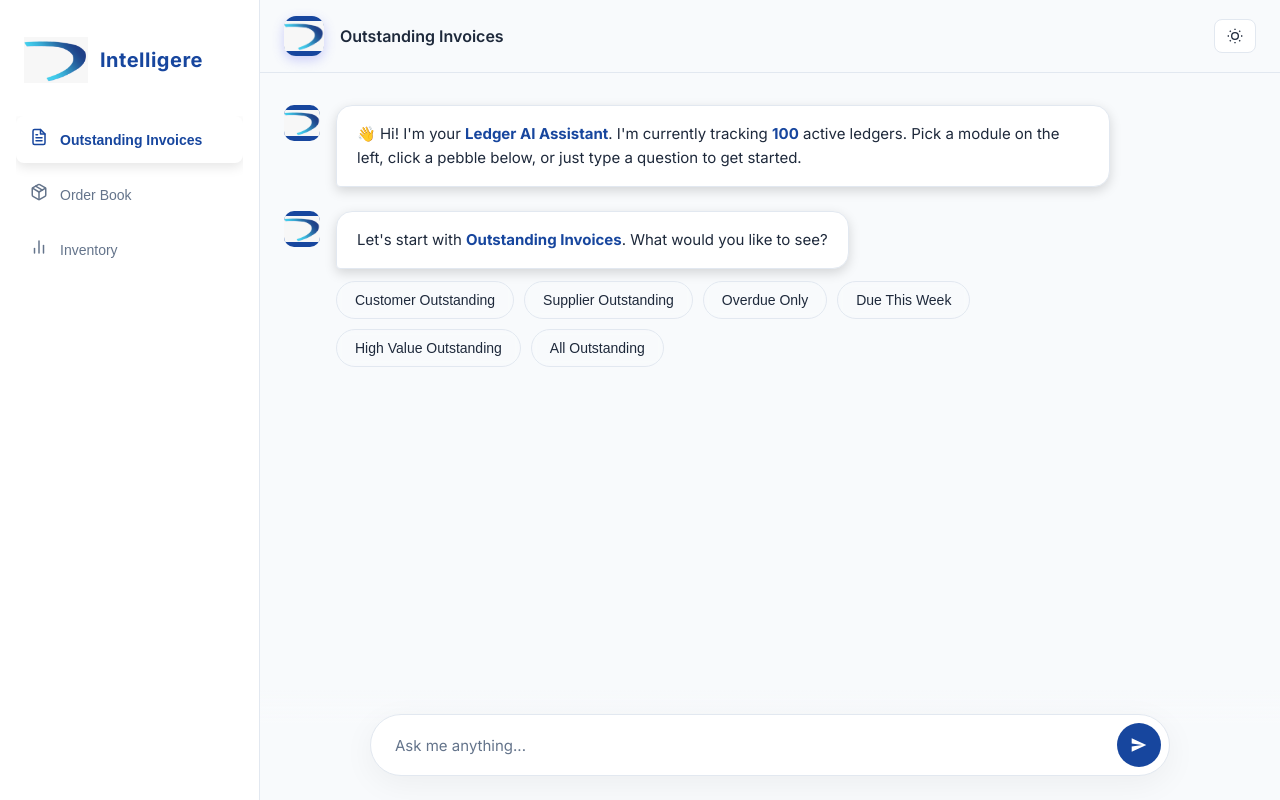
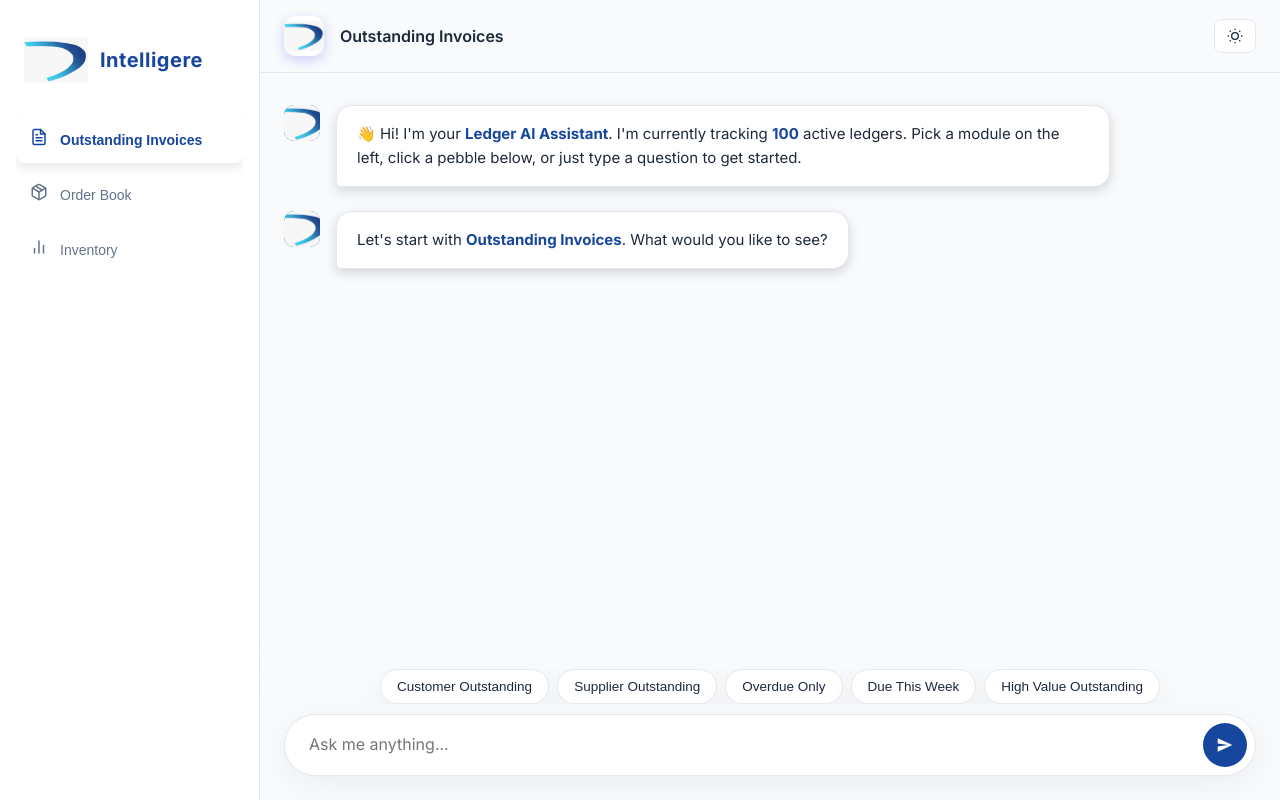
Before and after one commit to chetan2865/intelligere, a Django app: page / in a window 1280 px wide. Run offline with Django 4.2, Linux system fonts and the light colour scheme; data comes from the database, SQL or seed files in the repository.

Commit message:
Restore full Outstanding Invoices module, dock pebbles above composer, add zebra-striped tables
Removes only the "All Outstanding" pebble (not the whole module), pins
pebbles in a persistent dock above the chat input instead of the scrolling
message flow, switches the date-range filter to Last 10/30/60 days + Custom,
adds theme-aware alternating row colors to all tables, fixes the sidebar
logo being cropped, and widens the composer to fill the chat panel.

```diff
--- a/ledger/static/ledger/css/style.css
+++ b/ledger/static/ledger/css/style.css
@@ -9,6 +9,8 @@
   --accent-2: #17469e;
   --accent-tint: rgba(23, 70, 158, 0.15);
   --shadow: 0 8px 32px rgba(0, 0, 0, 0.05);
+  --row-base: #ffffff;
+  --row-stripe: #f1f5f9;
 }
 [data-theme="dark"] {
   --bg-main: #0b101a;
@@ -21,6 +23,8 @@
   --accent-2: #17469e;
   --accent-tint: rgba(23, 70, 158, 0.15);
   --shadow: 0 8px 32px rgba(0, 0, 0, 0.4);
+  --row-base: #111a29;
+  --row-stripe: #1a2740;
 }
 .theme-toggle {
   margin-left: auto;
@@ -96,11 +100,15 @@ body {
   display: flex;
   align-items: center;
   justify-content: center;
-  background: transparent;
+  background: #fff;
+  border-radius: 10px;
 }
 .brand-logo {
   width: 100%;
   height: 100%;
+  /* Source logo is a wide (non-square) image. "cover" cropped the mark;
+     "contain" shows it uncropped, with the white brand-mark background
+     filling in around it instead of letterbox bars. */
   object-fit: contain;
 }
 .brand-name {
@@ -195,7 +203,7 @@ body {
   width: 40px;
   height: 40px;
   border-radius: 12px;
-  background: linear-gradient(135deg, var(--accent-1), var(--accent-2));
+  background: #fff;
   display: flex;
   align-items: center;
   justify-content: center;
@@ -219,7 +227,7 @@ body {
 .chat-body {
   flex: 1;
   overflow-y: auto;
-  padding: 32px 24px 100px;
+  padding: 32px 24px 180px;
   display: flex;
   flex-direction: column;
   gap: 24px;
@@ -257,7 +265,10 @@ body {
 .avatar img {
   width: 100%;
   height: 100%;
-  object-fit: contain;
+  /* The source logo is a wide (non-square) image; "contain" inside a square
+     avatar left visible gaps of the gradient background around it. "cover"
+     fills the tile cleanly with no bleed-through. */
+  object-fit: cover;
   border-radius: inherit;
 }
 .bubble {
@@ -329,30 +340,44 @@ body {
     transform: scale(1);
   }
 }
-/* pebble suggestion chips */
-.pebble-row {
+/* pebble suggestion chips — docked above the composer, not inline in the
+   chat flow, so they always show the current context's options and never
+   scroll away with old messages. */
+.chat-input-stack {
+  display: flex;
+  flex-direction: column;
+  gap: 10px;
+  width: 100%;
+  max-width: 100%;
+  pointer-events: auto;
+}
+.pebble-dock {
   display: flex;
   flex-wrap: wrap;
-  gap: 10px;
-  padding-left: 52px;
-  max-width: 90%;
-  margin-top: -12px;
+  gap: 8px;
+  justify-content: center;
+  max-height: 92px;
+  overflow-y: auto;
+}
+.pebble-dock:empty {
+  display: none;
 }
 .pebble {
-  background: transparent;
+  background: var(--bg-panel);
   border: 1px solid var(--border-color);
   color: var(--text-primary);
   font-weight: 500;
-  font-size: 14px;
+  font-size: 13.5px;
   border-radius: 999px;
-  padding: 10px 18px;
+  padding: 9px 16px;
   cursor: pointer;
   transition: all 0.2s ease;
   backdrop-filter: blur(4px);
+  box-shadow: var(--shadow);
 }
 .pebble:hover {
-  background: rgba(255, 255, 255, 0.08);
-  border-color: var(--text-secondary);
+  background: var(--accent-tint);
+  border-color: var(--accent-1);
   transform: translateY(-2px);
 }
 /* results card embedded in a bot bubble */
@@ -375,6 +400,12 @@ td {
   text-align: left;
   border-bottom: 1px solid var(--border-color);
   white-space: nowrap;
+}
+tbody tr:nth-child(odd) td {
+  background: var(--row-base);
+}
+tbody tr:nth-child(even) td {
+  background: var(--row-stripe);
 }
 th {
   background: rgba(255, 255, 255, 0.03);
@@ -469,7 +500,7 @@ tr.clickable-row:hover td {
   border: 1px solid var(--border-color);
   border-radius: 999px;
   width: 100%;
-  max-width: 800px;
+  max-width: 100%;
   box-shadow: var(--shadow);
   transition: border-color 0.3s ease;
   pointer-events: auto;
@@ -477,15 +508,24 @@ tr.clickable-row:hover td {
 .chat-input-bar:focus-within {
   border-color: var(--accent-1);
 }
-.chat-input-bar input {
+.chat-input-bar input,
+.chat-input-bar textarea {
   flex: 1;
   border: none;
   background: transparent;
-  font-size: 15px;
+  font-size: 16px;
   color: var(--text-primary);
   outline: none;
-  padding: 12px 0;
+  padding: 10px 0;
   font-family: inherit;
+}
+.chat-input-bar textarea {
+  min-height: 44px;
+  max-height: 160px;
+  line-height: 1.4;
+  resize: none;
+  overflow: auto;
+  padding-right: 6px;
 }
 .chat-input-bar input::placeholder {
   color: var(--text-secondary);
--- a/ledger/static/ledger/js/main.js
+++ b/ledger/static/ledger/js/main.js
@@ -32,6 +32,17 @@ sidebarOverlay.addEventListener('click', () => {
 // ---------------------------------------------------------------------------
 // Chat primitives
 // ---------------------------------------------------------------------------
+
+// Auto-resize the composer when it's a textarea so users can type multiple
+// lines comfortably. Works for both <input> (no-op) and <textarea>.
+function autoResizeComposer() {
+  if (!chatInput) return;
+  if (chatInput.tagName.toLowerCase() !== 'textarea') return;
+  chatInput.style.height = 'auto';
+  const newHeight = Math.min(chatInput.scrollHeight, 200);
+  chatInput.style.height = `${newHeight}px`;
+}
+chatInput && chatInput.addEventListener('input', autoResizeComposer);
 function escapeHtml(str) {
   const div = document.createElement('div');
   div.textContent = str;
@@ -80,23 +91,22 @@ function showTyping() {
   return wrap;
 }
 
-// Renders a row of pebble buttons under the chat flow (not a fixed bar —
-// matches the delivered design's inline suggestion-chip pattern). `bubbles`
-// is an array of { label, ...whatever handlePebbleClick needs to route it }.
-function appendPebbleRow(bubbles, onPick) {
-  if (!bubbles || !bubbles.length) return null;
-  const wrap = document.createElement('div');
-  wrap.className = 'pebble-row';
+// Pebbles live in a single dock pinned above the composer (not inline in the
+// chat flow) so they never scroll away with old messages and always reflect
+// whatever's currently available. `bubbles` is an array of
+// { label, ...whatever handlePebbleClick needs to route it }.
+const pebbleDock = document.getElementById('pebbleDock');
+
+function renderPebbleDock(bubbles, onPick) {
+  pebbleDock.innerHTML = '';
+  if (!bubbles || !bubbles.length) return;
   bubbles.forEach((bubble) => {
     const btn = document.createElement('button');
     btn.className = 'pebble';
     btn.innerText = bubble.label;
     btn.onclick = () => onPick(bubble);
-    wrap.appendChild(btn);
+    pebbleDock.appendChild(btn);
   });
-  chatBody.appendChild(wrap);
-  scrollChatToBottom();
-  return wrap;
 }
 
 const EXPORT_BTN_HTML = '<button class="mini-action export-btn" type="button">&#8595; Export PDF</button>';
@@ -270,14 +280,16 @@ function computeTableRows(entry) {
 }
 
 // Preset ranges for the date-range dropdown. All presets run from their
-// start date through today; "Custom Range" leaves fromDate/toDate alone so
-// the manual From/To inputs (revealed only for that option) take over.
+// start date through today; "Custom" leaves fromDate/toDate alone so the
+// manual From/To inputs (revealed only for that option) take over. Default
+// is "custom" with blank dates — i.e. unfiltered — since a default rolling
+// window would hide exactly the rows some pebbles are meant to surface
+// (e.g. Dead Stock's whole point is old last-movement dates).
 const DATE_RANGE_PRESETS = [
-  { key: 'all', label: 'All Time' },
-  { key: 'this_week', label: 'This Week' },
-  { key: 'this_month', label: 'This Month' },
-  { key: 'last_2_months', label: 'Last 2 Months' },
-  { key: 'custom', label: 'Custom Range' },
+  { key: 'last_10_days', label: 'Last 10 days' },
+  { key: 'last_30_days', label: 'Last 30 days' },
+  { key: 'last_60_days', label: 'Last 60 days' },
+  { key: 'custom', label: 'Custom' },
 ];
 
 function toISODate(d) {
@@ -286,20 +298,10 @@ function toISODate(d) {
 
 function computePresetRange(preset) {
   const now = new Date();
-  if (preset === 'this_week') {
-    const day = now.getDay();
-    const diffToMonday = day === 0 ? 6 : day - 1;
+  const days = { last_10_days: 10, last_30_days: 30, last_60_days: 60 }[preset];
+  if (days) {
     const start = new Date(now);
-    start.setDate(now.getDate() - diffToMonday);
-    return { from: toISODate(start), to: toISODate(now) };
-  }
-  if (preset === 'this_month') {
-    const start = new Date(now.getFullYear(), now.getMonth(), 1);
-    return { from: toISODate(start), to: toISODate(now) };
-  }
-  if (preset === 'last_2_months') {
-    const start = new Date(now);
-    start.setMonth(now.getMonth() - 2);
+    start.setDate(now.getDate() - days);
     return { from: toISODate(start), to: toISODate(now) };
   }
   return { from: '', to: '' };
@@ -327,7 +329,7 @@ function buildPaginatedTable(rows, renderRowFn, theadHtml, dateField = null) {
   const tableId = `tbl-${tableSeq++}`;
   tableStore[tableId] = {
     rows, renderRowFn, dateField, pageSize: DEFAULT_PAGE_SIZE, sortDir: 'desc',
-    rangePreset: 'all', fromDate: '', toDate: '',
+    rangePreset: 'custom', fromDate: '', toDate: '',
   };
 
   const entry = tableStore[tableId];
@@ -538,11 +540,9 @@ const OUTSTANDING_STATIC_PEBBLES = [
   { key: 'overdue', label: 'Overdue Only' },
   { key: 'due_this_week', label: 'Due This Week' },
   { key: 'high_value', label: 'High Value Outstanding' },
-  { key: 'all', label: 'All Outstanding' },
 ];
 
 const OUTSTANDING_DYNAMIC_PEBBLES = [
-  { key: 'all', label: 'Outstanding Invoices' },
   { key: 'overdue', label: 'Overdue Only' },
   { key: 'due_this_week', label: 'Due This Week' },
   { key: 'high_value', label: 'High Value' },
@@ -566,7 +566,6 @@ const OUTSTANDING_FILTER_PATTERNS = [
   { key: 'customer', patterns: ['\\bcustomers?\\b'] },
   { key: 'supplier', patterns: ['\\bsuppliers?\\b', '\\bvendors?\\b'] },
   { key: 'reset', patterns: ['\\ball\\s+companies\\b', '\\bstart\\s+over\\b', '\\breset\\b'] },
-  { key: 'all', patterns: ['\\ball\\s+outstanding\\b', '\\boutstanding\\s+invoices\\b', '\\boutstanding\\b'] },
 ];
 
 const ORDER_STATIC_PEBBLES = [
@@ -747,7 +746,7 @@ function currentPebbleSet() {
 }
 
 function showCurrentPebbles() {
-  appendPebbleRow(currentPebbleSet(), handlePebbleClick);
+  renderPebbleDock(currentPebbleSet(), handlePebbleClick);
 }
 
 // ---------------------------------------------------------------------------
@@ -1054,7 +1053,7 @@ async function searchCompanies(text, filterKey = null) {
     }
 
     appendBotMessage(`Found <b>${data.count}</b> companies matching "${escapeHtml(text)}". Which one?`);
-    appendPebbleRow(
+    renderPebbleDock(
       data.matches.map(m => ({
         label: m.name, ledgerId: m.id, ledgerName: m.name, pendingFilterKey: filterKey,
         scopedModuleKey: currentModuleKey,
@@ -1084,7 +1083,7 @@ async function presentItemMatches(data, text) {
   }
 
   appendBotMessage(`Found <b>${data.count}</b> stock items matching "${escapeHtml(text)}". Which one?`);
-  appendPebbleRow(
+  renderPebbleDock(
     data.matches.map(m => ({ label: m.name, itemId: m.id, item: m, scopedModuleKey: currentModuleKey })),
     handlePebbleClick,
   );
@@ -1193,6 +1192,7 @@ async function handleSend() {
   const text = chatInput.value.trim();
   if (!text) return;
   chatInput.value = '';
+  autoResizeComposer();
   appendUserMessage(text);
 
   const module = MODULES[currentModuleKey];
@@ -1235,7 +1235,10 @@ async function dispatchFilterActionAsync(filterKey) {
 
 sendBtn.addEventListener('click', handleSend);
 chatInput.addEventListener('keydown', (e) => {
-  if (e.key === 'Enter') handleSend();
+  if (e.key === 'Enter' && !e.shiftKey) {
+    e.preventDefault();
+    handleSend();
+  }
 });
 
 window.addEventListener('load', () => {
--- a/ledger/templates/ledger/index.html
+++ b/ledger/templates/ledger/index.html
@@ -149,13 +149,15 @@
         </div>
         <div class="chat-body" id="chatBody"></div>
         <div class="chat-input-wrapper">
+          <div class="chat-input-stack">
+            <div class="pebble-dock" id="pebbleDock"></div>
             <div class="chat-input-bar">
-            <input
+              <textarea
                 id="chatInput"
-              type="text"
+                rows="1"
                 placeholder="Ask me anything..."
                 autocomplete="off"
-            />
+              ></textarea>
               <button class="send-btn" id="sendBtn">
                 <svg
                   stroke="currentColor"
@@ -171,6 +173,7 @@
                   ></path>
                 </svg>
               </button>
+            </div>
           </div>
         </div>
       </main>
```
Lines whose indentation alone changed are shown as unchanged.
